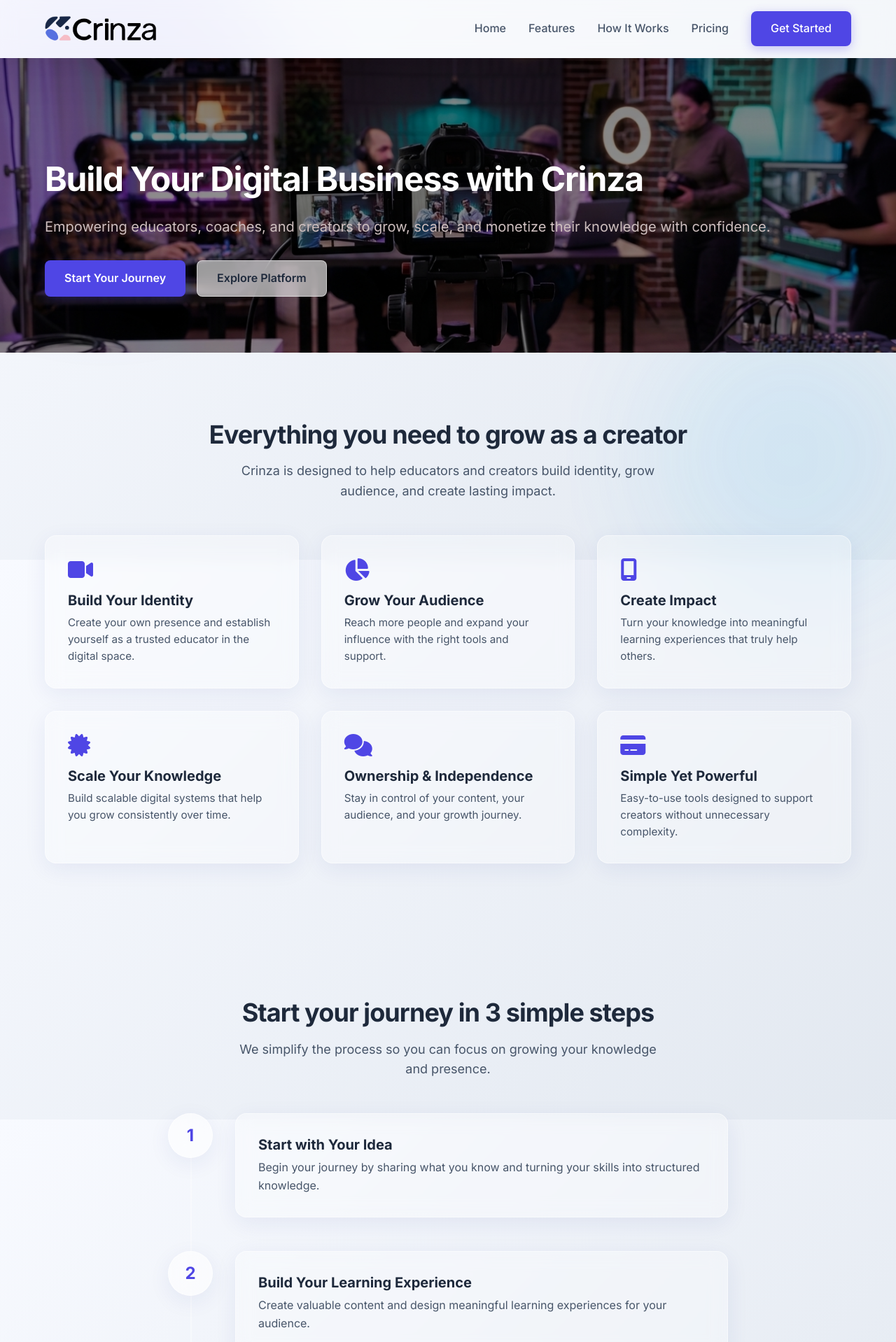
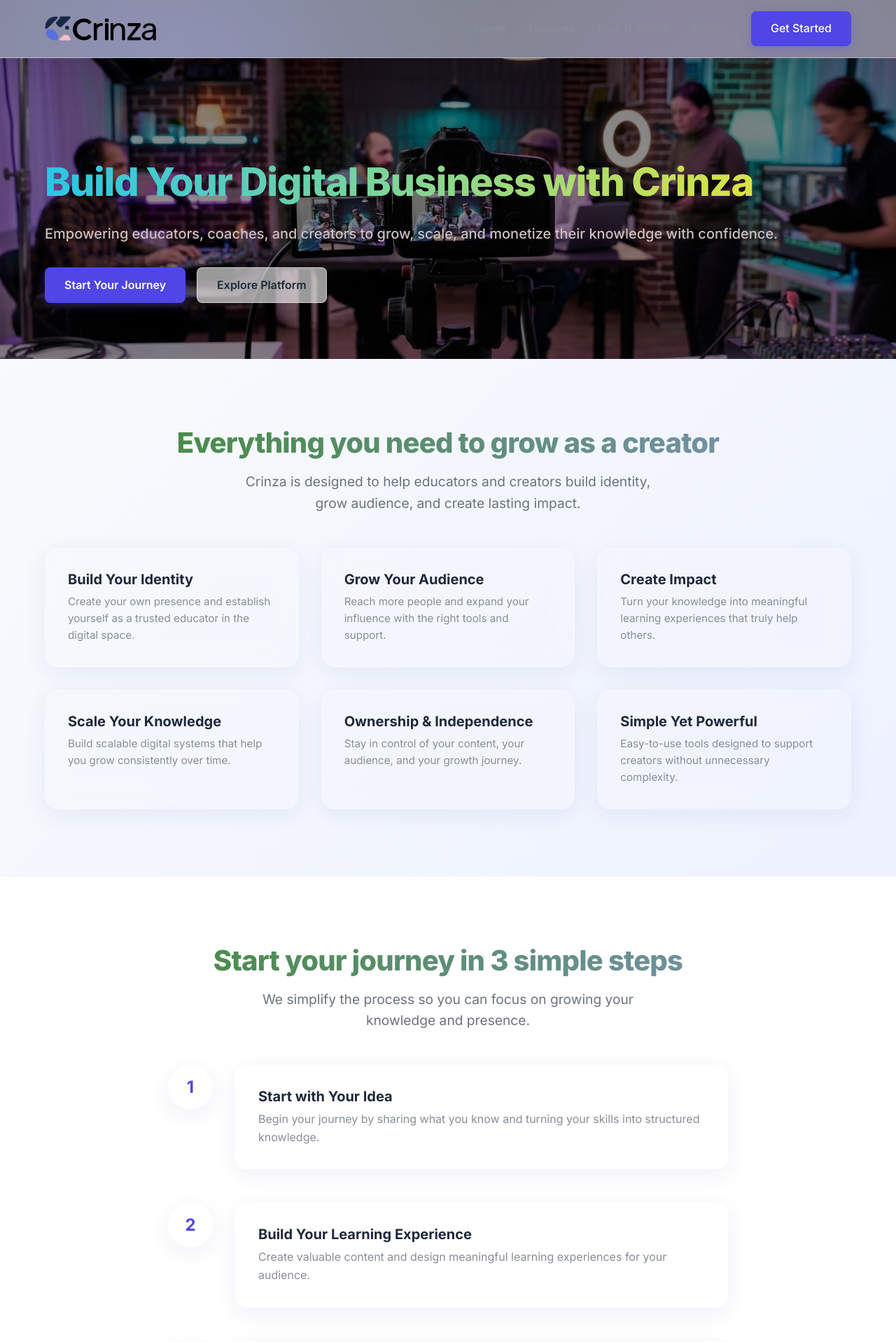
Before and after one commit to Dammrow/Crinza, a Flask app: page / in a window 1280 px wide. Shown: the top 1918 px of the page at 70% size. Run offline with Flask 3, Linux system fonts and the light colour scheme.

Commit message:
theme change

```diff
--- a/app.py
+++ b/app.py
@@ -77,5 +77,6 @@ def register():
        print("email error:", e)
     return render_template('success.html')
 
+
 if __name__ == '__main__':
     app.run(host="0.0.0.0", port=int(os.environ.get("PORT", 5000)))
--- a/static/script.js
+++ b/static/script.js
@@ -48,4 +48,27 @@ document.addEventListener('DOMContentLoaded', () => {
             }
         });
     });
+
+    // Scroll Reveal Animation
+    const revealElements = document.querySelectorAll('.reveal');
+
+    const revealCallback = (entries, observer) => {
+        entries.forEach(entry => {
+            if (entry.isIntersecting) {
+                entry.target.classList.add('active');
+                observer.unobserve(entry.target); // Only reveal once
+            }
+        });
+    };
+
+    const revealOptions = {
+        threshold: 0.15,
+        rootMargin: "0px 0px -50px 0px"
+    };
+
+    const revealObserver = new IntersectionObserver(revealCallback, revealOptions);
+
+    revealElements.forEach(el => {
+        revealObserver.observe(el);
+    });
 });
--- a/static/styles.css
+++ b/static/styles.css
@@ -5,7 +5,7 @@
     --primary-hover: #4338CA;
     --primary-light: rgba(79, 70, 229, 0.1);
     --text-main: #1e293b;
-    --text-muted: #475569;
+    --text-muted: #878e99;
     --text-light: #64748b;
     --bg-main: transparent;
     --bg-secondary: transparent;
@@ -41,7 +41,11 @@ html {
 body {
     font-family: 'Inter', -apple-system, BlinkMacSystemFont, "Segoe UI", Roboto, Helvetica, Arial, sans-serif;
     color: var(--text-main);
-    background: linear-gradient(135deg, #f8faff 0%, #e2e8f0 100%);
+    /* background: linear-gradient(135deg, #f8faff 0%, #e2e8f0 100%); */
+    /* background: radial-gradient(circle at top, #eef2ff, #ffffff); */
+    background: radial-gradient(circle at 20% 20%, rgba(99, 102, 241, 0.35), transparent 40%),
+                radial-gradient(circle at 80% 30%, rgba(147, 51, 234, 0.25), transparent 40%),
+                #0f172a;
     background-attachment: fixed;
     line-height: 1.6;
     overflow-x: hidden;
@@ -115,10 +119,15 @@ h1 {
 }
 
 h2 {
-    font-size: 2.25rem;
-    letter-spacing: -0.025em;
     margin-bottom: 1rem;
     text-align: center;
+    font-size: 2.5rem;
+    font-weight: 800;
+    letter-spacing: -0.02em;
+    background: linear-gradient(90deg, #3f8b32, #7c91b9);
+    -webkit-background-clip: text;
+    background-clip: text;
+    color: transparent;
 }
 
 p {
@@ -127,9 +136,10 @@ p {
 
 .section-subtitle {
     text-align: center;
+    margin: 0 auto 3rem;
+    font-size: 1.2rem;
+    color: #6b7280;
     max-width: 600px;
-    margin: 0 auto 3rem;
-    font-size: 1.125rem;
 }
 
 /* Buttons */
@@ -216,14 +226,34 @@ p {
 .nav-links li a {
     font-weight: 500;
     color: var(--text-muted);
+    position: relative;
+}
+
+.nav-links li a::after {
+    content: '';
+    position: absolute;
+    width: 0;
+    height: 2px;
+    bottom: -4px;
+    left: 0;
+    background-color: var(--primary);
+    transition: width 0.3s ease;
 }
 
 .nav-links li a:hover {
     color: var(--primary);
 }
 
+.nav-links li a:hover::after {
+    width: 100%;
+}
+
 .nav-links li .btn {
     color: white;
+}
+
+.nav-links li .btn::after {
+    display: none;
 }
 
 .hamburger {
@@ -257,10 +287,20 @@ p {
     color: white;
 }
 
+.hero-content h1 {
+    background: linear-gradient(90deg, #28c7e7, #f3e62e);
+    -webkit-background-clip: text;
+    background-clip: text;
+    color: transparent;
+    font-size: 3.5rem;
+    font-weight: 800;
+}
+
 .hero-subtitle {
     font-size: 1.25rem;
     margin-bottom: 2rem;
-    color: var(--text-muted);
+    color: rgb(206, 191, 191);
+    font-weight: 500;
 }
 
 .hero-buttons {
@@ -284,6 +324,7 @@ p {
 /* Features Section */
 .features {
     padding: 6rem 0;
+    background: linear-gradient(135deg, #f8fafc, #eef2ff);
 }
 
 .features-grid {
@@ -293,14 +334,21 @@ p {
 }
 
 .feature-card {
-    background: var(--glass-bg);
-    backdrop-filter: var(--glass-blur);
+    /* background: var(--glass-bg);
+    backdrop-filter: var(--glass-blur); */
     -webkit-backdrop-filter: var(--glass-blur);
-    border: 1px solid var(--glass-border);
-    border-radius: var(--radius-lg);
+    /* border: 1px solid var(--glass-border); */
+     background: rgba(255, 255, 255, 0.08);
+    backdrop-filter: blur(16px);
+    border: 1px solid rgba(255, 255, 255, 0.15);
+    border-radius: 20px;
     padding: 2rem;
     box-shadow: var(--glass-shadow);
     transition: var(--transition);
+    /* background: rgba(255, 255, 255, 0.55);
+    backdrop-filter: blur(14px);
+    border: 1px solid rgba(255, 255, 255, 0.4); */
+
 }
 
 .feature-card:hover {
@@ -333,6 +381,8 @@ p {
 /* How It Works Section */
 .how-it-works {
     padding: 6rem 0;
+    background: #ffffff;
+
 }
 
 .steps {
@@ -405,6 +455,7 @@ p {
 /* Testimonials Section */
 .testimonials {
     padding: 6rem 0;
+
 }
 
 .testimonials-grid {
@@ -523,7 +574,7 @@ p {
 
 /* Footer (Dark Glass) */
 .footer {
-    background: rgba(17, 34, 39, 0.8);
+    background: rgba(34, 51, 20, 0.8);
     backdrop-filter: blur(20px);
     -webkit-backdrop-filter: blur(20px);
     color: white;
@@ -701,6 +752,32 @@ form button[type="submit"]:hover {
 .reveal.active {
     opacity: 1;
     transform: translateY(0);
+}
+
+/* Keyframes for Hero */
+@keyframes fadeUp {
+    from {
+        opacity: 0;
+        transform: translateY(30px);
+    }
+
+    to {
+        opacity: 1;
+        transform: translateY(0);
+    }
+}
+
+.animate-hero {
+    opacity: 0;
+    animation: fadeUp 0.8s cubic-bezier(0.5, 0, 0, 1) forwards;
+}
+
+.animate-hero.delay-1 {
+    animation-delay: 0.2s;
+}
+
+.animate-hero.delay-2 {
+    animation-delay: 0.4s;
 }
 
 /* Responsive Design */
--- a/templates/index.html
+++ b/templates/index.html
@@ -42,13 +42,13 @@
     <section id="home" class="hero">
         <div class="container">
             <div class="hero-content">
-                <h1 style="color: white;">Build Your Digital Business with Crinza</h1>
-                <p class="hero-subtitle" style="color: rgb(206, 191, 191);">
+                <h1 class="animate-hero">Build Your Digital Business with Crinza</h1>
+                <p class="hero-subtitle animate-hero delay-1" style="color: rgb(206, 191, 191);">
                     Empowering educators, coaches, and creators to grow, scale, and monetize their knowledge with
                     confidence.
                 </p>
 
-                <div class="hero-buttons">
+                <div class="hero-buttons animate-hero delay-2">
                     <a href="#features" class="btn btn-primary">Start Your Journey</a>
                     <a href="#how-it-works" class="btn btn-secondary">Explore Platform</a>
                 </div>
@@ -59,57 +59,39 @@
     <!-- 3. Features Section -->
     <section id="features" class="features">
         <div class="container">
-            <h2>Everything you need to grow as a creator</h2>
-            <p class="section-subtitle">
+            <h2 class="reveal">Everything you need to grow as a creator</h2>
+            <p class="section-subtitle reveal" style="transition-delay: 0.1s;">
                 Crinza is designed to help educators and creators build identity, grow audience, and create lasting
                 impact.
             </p>
 
             <div class="features-grid">
-                <div class="feature-card">
-                    <div class="feature-icon">
-                        <i class="fa-solid fa-video"></i>
-                    </div>
+                <div class="feature-card reveal">
                     <h3>Build Your Identity</h3>
                     <p>Create your own presence and establish yourself as a trusted educator in the digital space.</p>
                 </div>
 
-                <div class="feature-card">
-                    <div class="feature-icon">
-                        <i class="fa-solid fa-chart-pie"></i>
-                    </div>
+                <div class="feature-card reveal">
                     <h3>Grow Your Audience</h3>
                     <p>Reach more people and expand your influence with the right tools and support.</p>
                 </div>
 
-                <div class="feature-card">
-                    <div class="feature-icon">
-                        <i class="fa-solid fa-mobile-screen"></i>
-                    </div>
+                <div class="feature-card reveal">
                     <h3>Create Impact</h3>
                     <p>Turn your knowledge into meaningful learning experiences that truly help others.</p>
                 </div>
 
-                <div class="feature-card">
-                    <div class="feature-icon">
-                        <i class="fa-solid fa-certificate"></i>
-                    </div>
+                <div class="feature-card reveal">
                     <h3>Scale Your Knowledge</h3>
                     <p>Build scalable digital systems that help you grow consistently over time.</p>
                 </div>
 
-                <div class="feature-card">
-                    <div class="feature-icon">
-                        <i class="fa-solid fa-comments"></i>
-                    </div>
+                <div class="feature-card reveal">
                     <h3>Ownership & Independence</h3>
                     <p>Stay in control of your content, your audience, and your growth journey.</p>
                 </div>
 
-                <div class="feature-card">
-                    <div class="feature-icon">
-                        <i class="fa-solid fa-credit-card"></i>
-                    </div>
+                <div class="feature-card reveal">
                     <h3>Simple Yet Powerful</h3>
                     <p>Easy-to-use tools designed to support creators without unnecessary complexity.</p>
                 </div>
@@ -118,15 +100,15 @@
     </section>
 
     <!-- 4. How It Works Section -->
-    <section id="how-it-works" class="how-it-works">
+    <section id="how-it-works" class="how-it-works" >
         <div class="container">
-            <h2>Start your journey in 3 simple steps</h2>
-            <p class="section-subtitle">
+            <h2 class="reveal">Start your journey in 3 simple steps</h2>
+            <p class="section-subtitle reveal" style="transition-delay: 0.1s;">
                 We simplify the process so you can focus on growing your knowledge and presence.
             </p>
 
             <div class="steps">
-                <div class="step">
+                <div class="step reveal">
                     <div class="step-number">1</div>
                     <div class="step-content">
                         <h3>Start with Your Idea</h3>
@@ -135,7 +117,7 @@
                     </div>
                 </div>
 
-                <div class="step">
+                <div class="step reveal">
                     <div class="step-number">2</div>
                     <div class="step-content">
                         <h3>Build Your Learning Experience</h3>
@@ -143,7 +125,7 @@
                     </div>
                 </div>
 
-                <div class="step">
+                <div class="step reveal">
                     <div class="step-number">3</div>
                     <div class="step-content">
                         <h3>Grow Your Digital Presence</h3>
@@ -157,15 +139,15 @@
     <!-- 5. Testimonials Section -->
     <section class="testimonials">
         <div class="container">
-            <h2>Built for creators who want to grow</h2>
-            <p class="section-subtitle">
+            <h2 class="reveal">Built for creators who want to grow</h2>
+            <p class="section-subtitle reveal" style="transition-delay: 0.1s ;">
                 Crinza supports educators and creators at every stage of their journey.
             </p>
 
             <div class="testimonials-grid">
-                <div class="testimonial-card">
+                <div class="testimonial-card reveal" >
                     <i class="fa-solid fa-quote-right quote-icon"></i>
-                    <p class="testimonial-text">
+                    <p class="testimonial-text" style="color: #e5e7eb;">
                         "Crinza helped me think beyond just content creation. It gave me clarity on building my identity
                         and growing with purpose."
                     </p>
@@ -179,9 +161,9 @@
                     </div>
                 </div>
 
-                <div class="testimonial-card">
+                <div class="testimonial-card reveal">
                     <i class="fa-solid fa-quote-right quote-icon"></i>
-                    <p class="testimonial-text">
+                    <p class="testimonial-text" style="color: #e5e7eb;">
                         "The platform focuses on creators first. It’s simple, powerful, and built for real growth
                         without unnecessary complexity."
                     </p>
@@ -200,9 +182,9 @@
 
     <!-- 6. Call-to-Action Section -->
     <section id="pricing" class="cta-section">
-        <div class="container">
-            <h2>Ready to start your journey?</h2>
-            <p>
+        <div class="container reveal">
+            <h2 >Ready to start your journey?</h2>
+            <p style="color: #e5e7eb;">
                 Join Crinza and begin building your identity, growing your presence, and creating meaningful impact
                 through your knowledge.
             </p>
```
